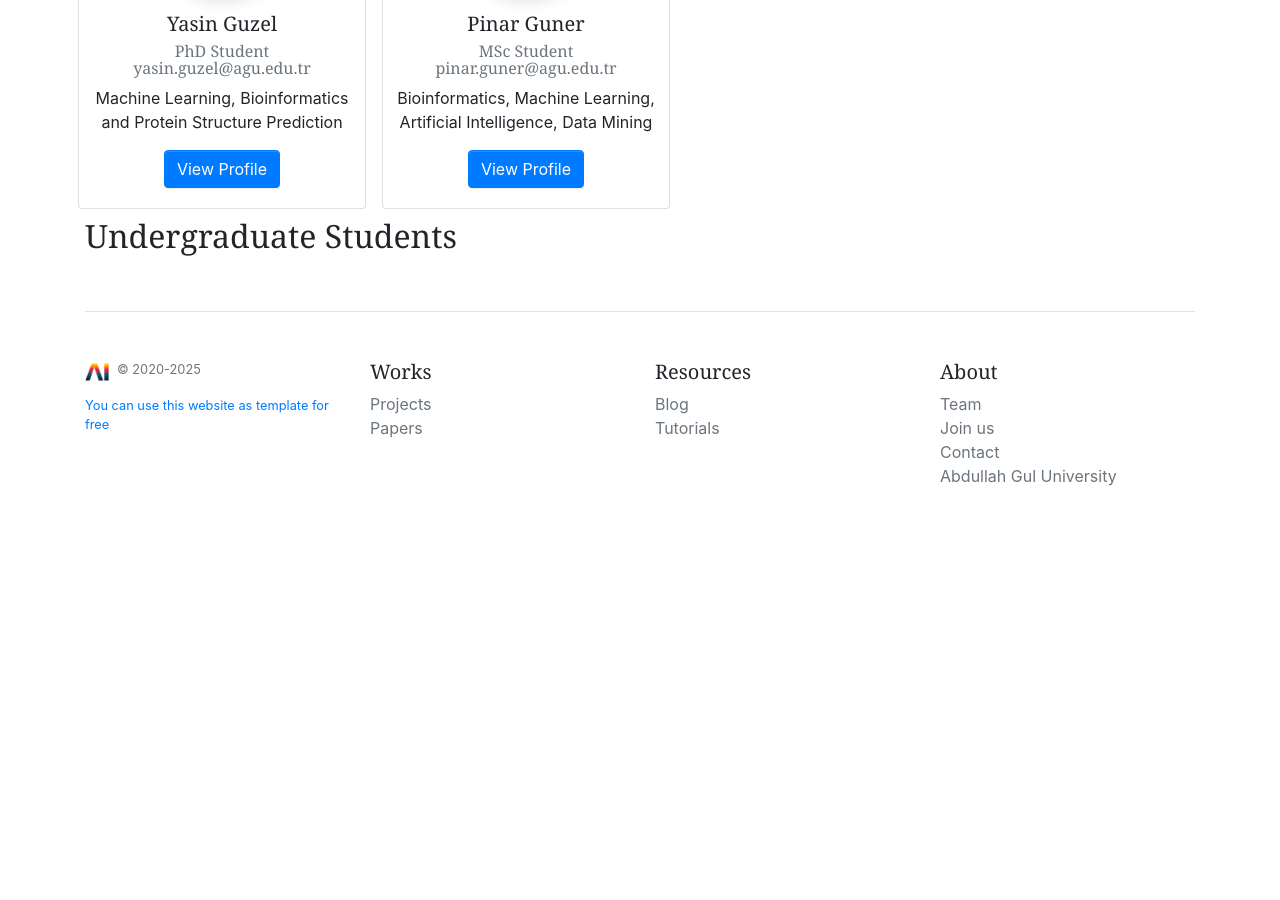
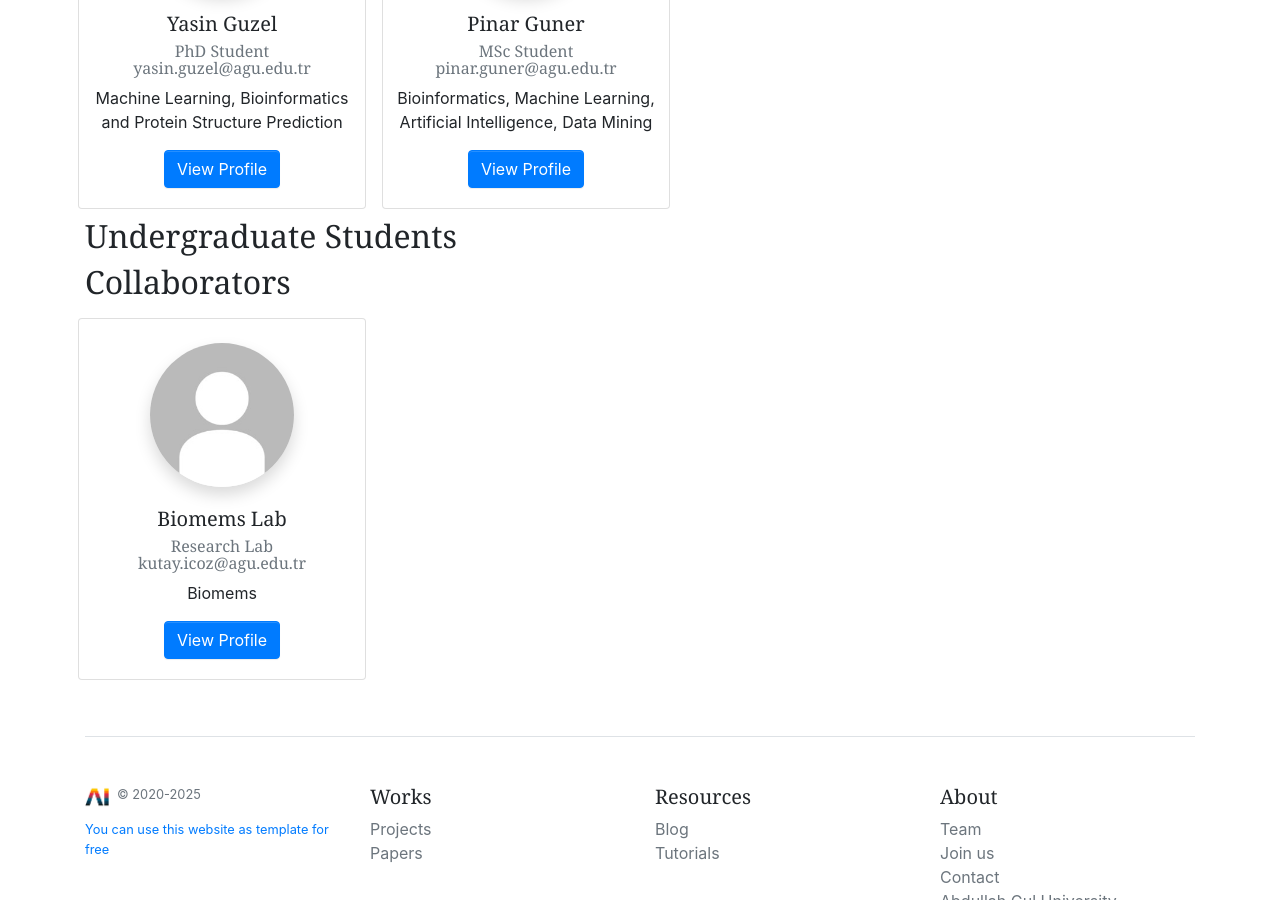
Before and after one commit to agu-ai-team/agu-ai-team.github.io, a Jekyll site: the page built from _pages/team_page.md, in a window 1280 px wide and 900 px high, scrolled down 2598 px. Built offline with Jekyll 4.4.1, drawn with Linux system fonts in a browser that asks for light colours; before the commit the page ends 3150 px from its top, so only the background shows below that.

Commit message:
biomems lab is added (not corrected yet)

```diff
--- a/_layouts/team_layout.html
+++ b/_layouts/team_layout.html
@@ -38,7 +38,7 @@ layout: default
 <div class="card-group container-fluid mx-0 px-0">
 {% assign people = site.people | sort: "sort_order" %}
 {% for member in people  %}
-{% if member.sort_order > 5 %}
+{% if member.sort_order > 5  and member.sort_order <= 6%}
 <div class="p-2 d-flex justify-content-center">
 {% include add_member_info.html %}
 </div>
@@ -46,3 +46,17 @@ layout: default
 {% endfor %}
 </div>
 </div>
+
+<h2>Collaborators</h2>
+<div class="row">
+<div class="card-group container-fluid mx-0 px-0">
+{% assign people = site.people | sort: "sort_order" %}
+{% for member in people  %}
+{% if member.sort_order > 6 %}
+<div class="p-2 d-flex justify-content-center">
+{% include add_member_info.html %}
+</div>
+{% endif %}
+{% endfor %}
+</div>
+</div>
--- /dev/null
+++ b/_people/kutay_icoz_lab.md
@@ -0,0 +1,11 @@
+---
+name: "Biomems Lab"
+photo:  # optional. You may leave it blank
+status: Research Lab # Professor, Student, ...
+email: kutay.icoz@agu.edu.tr
+phd:
+research_interests: "Biomems"
+sort_order: 7 # Prof: 1, Assoc. Prof: 2, Assist. Prof.: 3, PhD student: 4, MSc student: 5, Undergrad student: 6, Collaborators: 7
+layout: profile_layout
+---
+## Bio
```
